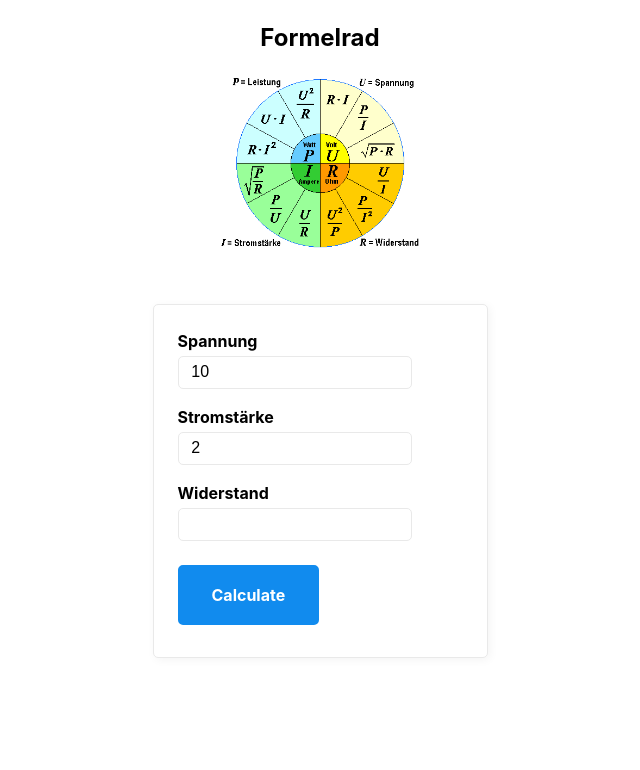
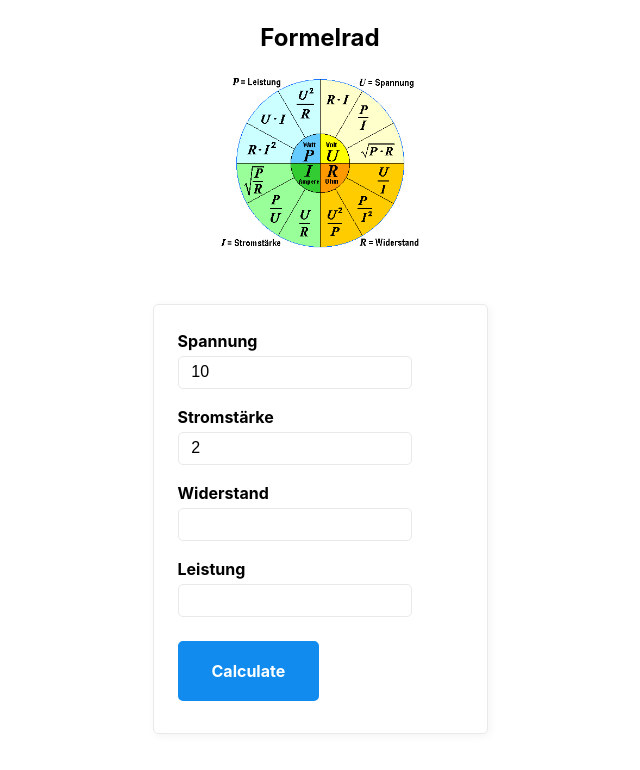
Before and after one commit to weelllliii/14_22_FormelradReactVorlage, a React (Create React App) app: page / in a window 1280 px wide. Shown: the top 770 px of the page, without its empty margins (320-960 px from the left). Built offline with nearby package versions, Linux system fonts and the light colour scheme.

Commit message:
0012-Power-is-also-required

```diff
--- a/src/formelrad/Formelrad.js
+++ b/src/formelrad/Formelrad.js
@@ -7,7 +7,8 @@ export default function Formelrad() {
     const [values, setValues] = useState({
         u: 10,
         i: 2,
-        r: ""
+        r: "",
+        p: ""
     })
     return (
         <>
@@ -20,6 +21,7 @@ export default function Formelrad() {
                     <InputField color={"black"} value={values.u} label="Spannung" handleChange={e => {setValues(values => ({...values, u: e.target.value}))}} />
                     <InputField color={"black"} value={values.i} label="Stromstärke" handleChange={e => {setValues(values => ({...values, i: e.target.value}))}} />
                     <InputField color={"black"} value={values.r} label="Widerstand" handleChange={e => {setValues(values => ({...values, r: e.target.value}))}} />
+                    <InputField color={"black"} value={values.p} label="Leistung" handleChange={e => {setValues(values => ({...values, p: e.target.value}))}} />
                     <button type="submit">Calculate</button>
                 </form>
             </section>
```
